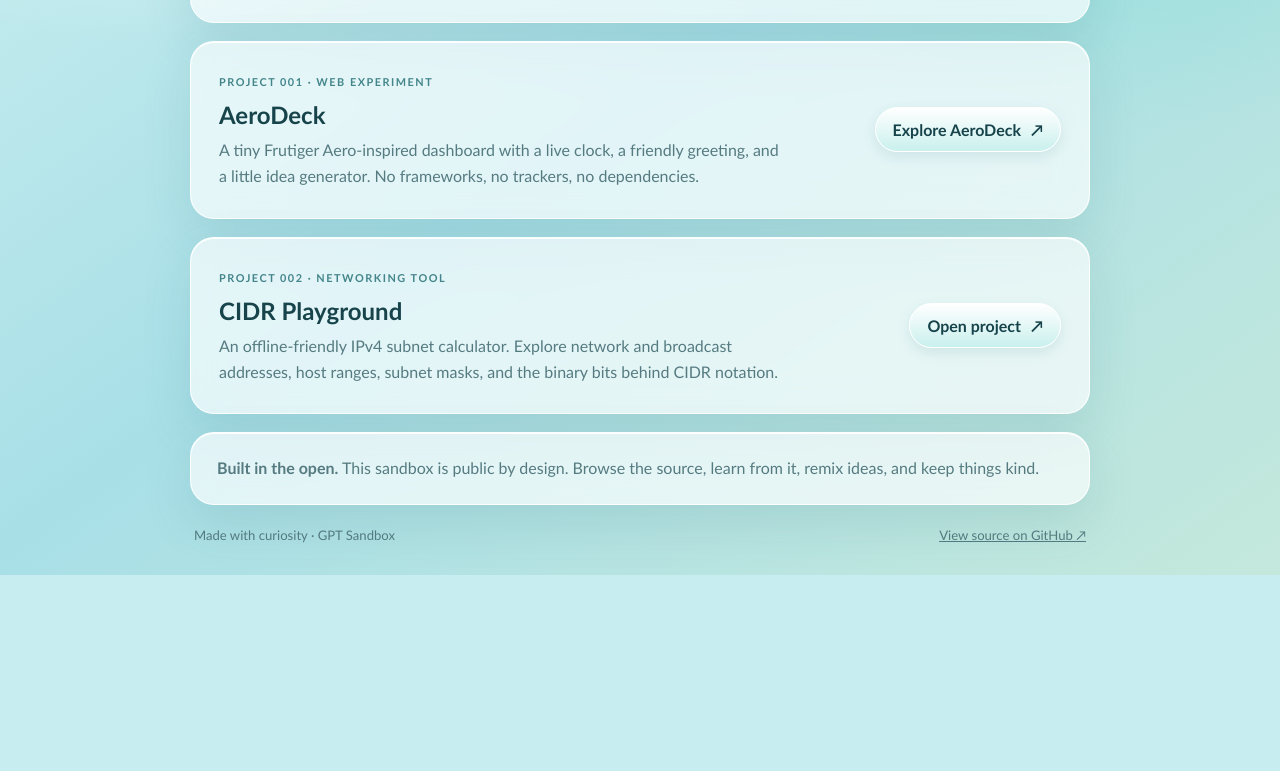
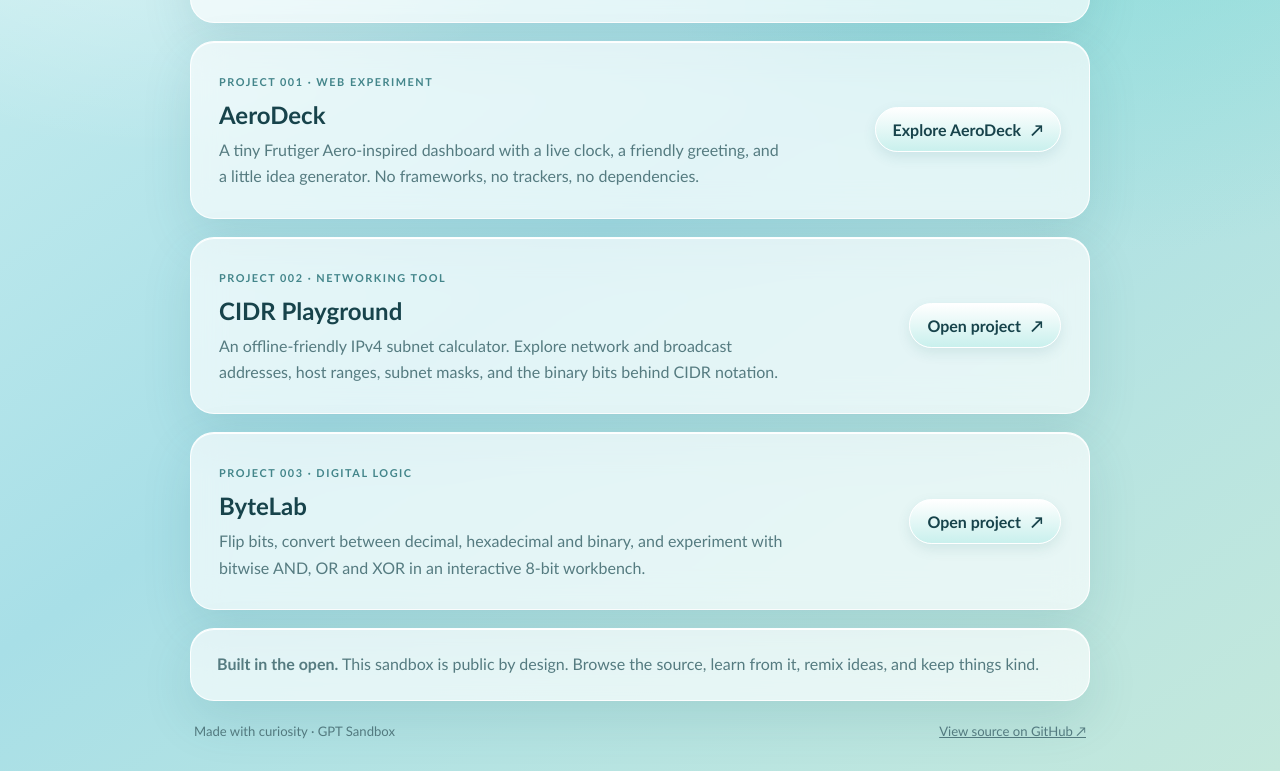
Before and after one commit to oxyrv/GPT-Sandbox, a plain HTML site: page index.html in a window 1280 px wide. Shown: the part 590-1361 px from the top of the page. Before the commit the page ends 1165 px from the top, so only its background shows below. Drawn offline with Linux system fonts and the light colour scheme.

Commit message:
Add ByteLab to sandbox homepage

```diff
--- a/index.html
+++ b/index.html
@@ -114,6 +114,16 @@
       <a class="button" href="./projects/cidr-playground/">Open project <span aria-hidden="true">↗</span></a>
     </section>
 
+
+    <section class="panel project" aria-labelledby="bytelab-title">
+      <div>
+        <span class="tag">PROJECT 003 · DIGITAL LOGIC</span>
+        <h2 id="bytelab-title">ByteLab</h2>
+        <p>Flip bits, convert between decimal, hexadecimal and binary, and experiment with bitwise AND, OR and XOR in an interactive 8-bit workbench.</p>
+      </div>
+      <a class="button" href="./projects/bytelab/">Open project <span aria-hidden="true">↗</span></a>
+    </section>
+
     <section class="panel note">
       <p><strong>Built in the open.</strong> This sandbox is public by design. Browse the source, learn from it, remix ideas, and keep things kind.</p>
     </section>
```
